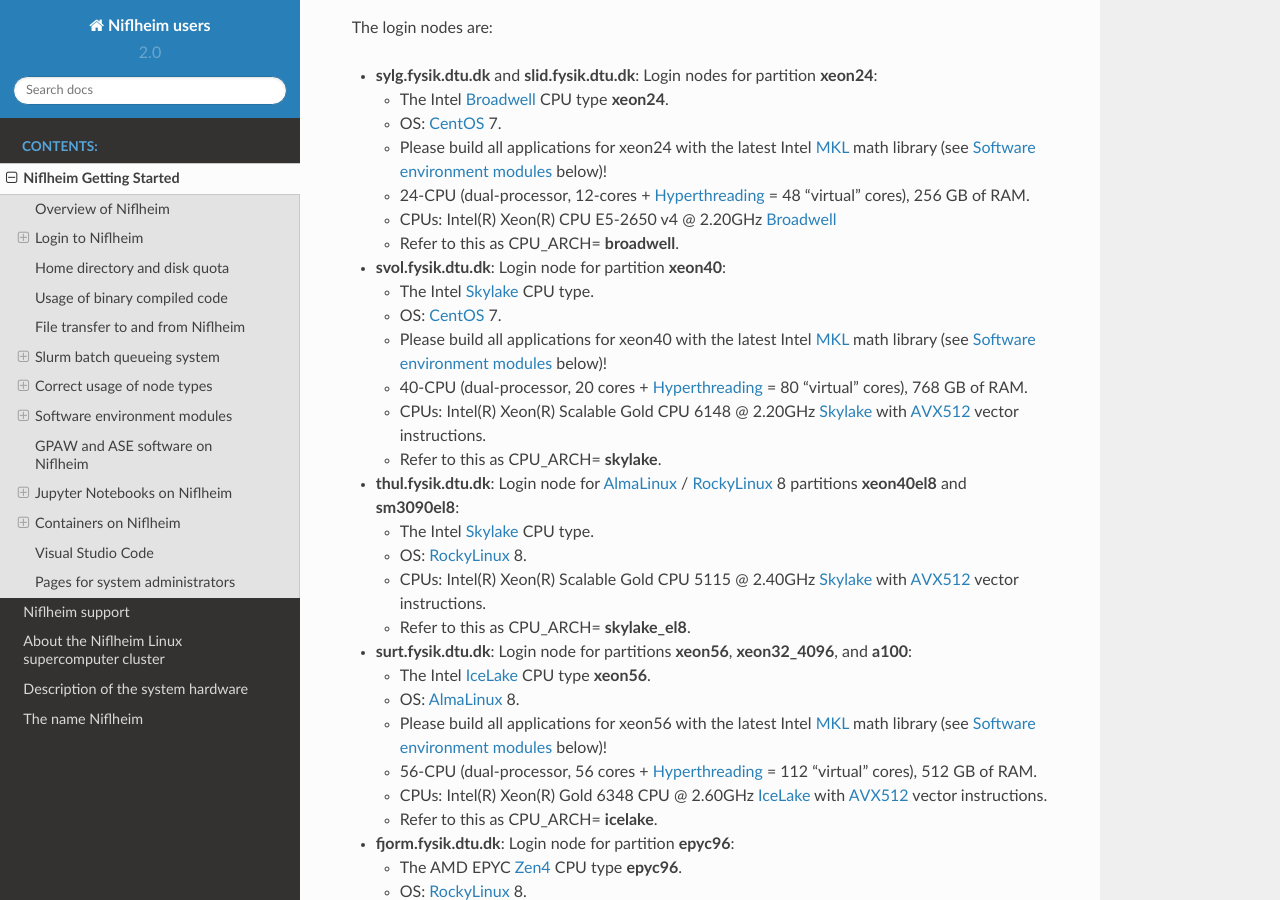
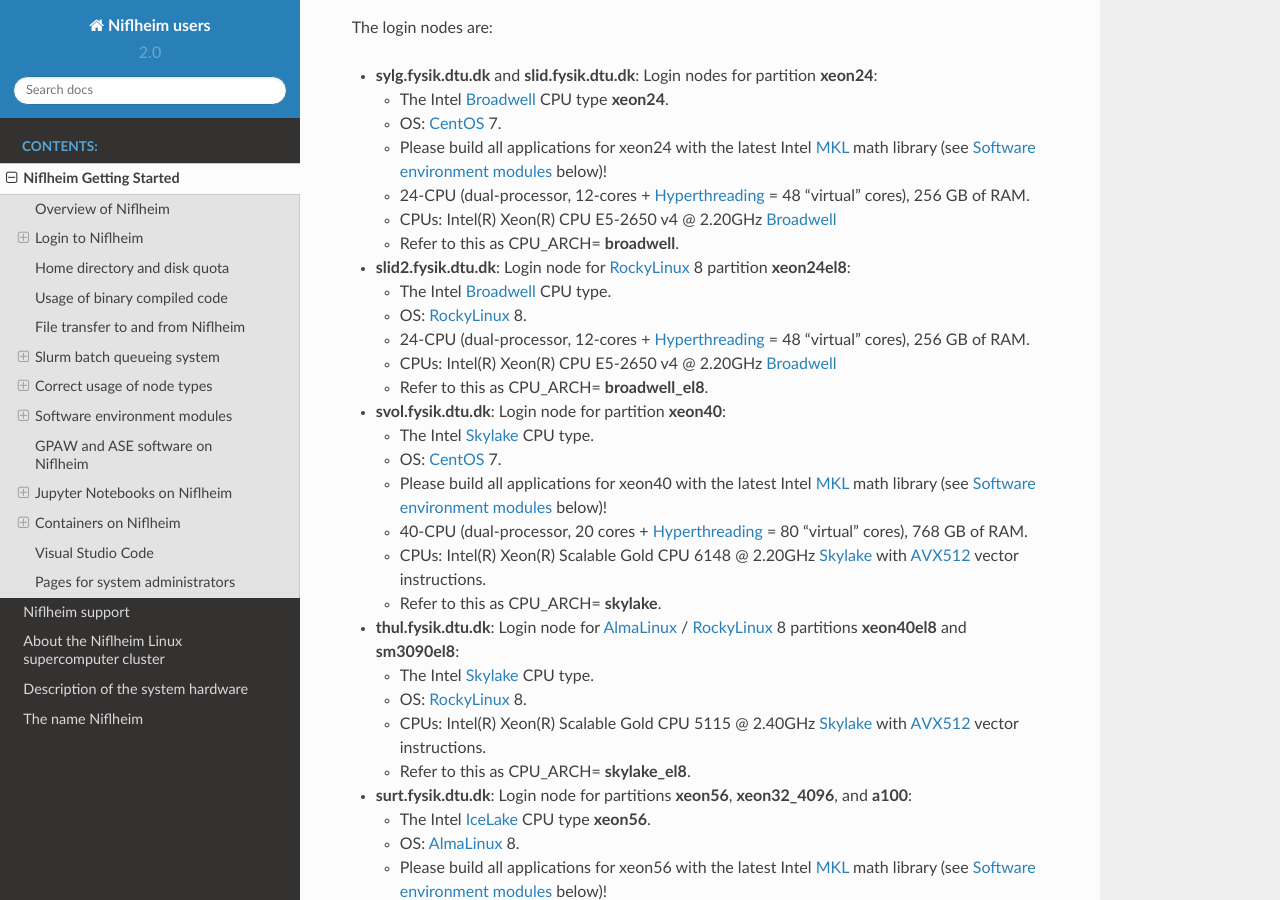
Before and after one commit to OleHolmNielsen/Niflheim_users, a Sphinx documentation site: the page built from docs/Niflheim_Getting_Started.rst, in a window 1280 px wide and 900 px high, scrolled down 760 px. Built offline with Sphinx 7.4.7 and the Read the Docs theme 2.0.0, drawn with Linux system fonts in a browser that asks for light colours.

Commit message:
Added login node slid2

```diff
--- a/docs/Niflheim_Getting_Started.rst
+++ b/docs/Niflheim_Getting_Started.rst
@@ -51,6 +51,14 @@
   * 24-CPU (dual-processor, 12-cores + Hyperthreading_ = 48 "virtual" cores), 256 GB of RAM.
   * CPUs: Intel(R) Xeon(R) CPU E5-2650 v4 @ 2.20GHz Broadwell_
   * Refer to this as CPU_ARCH= **broadwell**.
+
+* **slid2.fysik.dtu.dk**: Login node for RockyLinux_ 8 partition **xeon24el8**:
+
+  * The Intel Broadwell_ CPU type.
+  * OS: RockyLinux_ 8.
+  * 24-CPU (dual-processor, 12-cores + Hyperthreading_ = 48 "virtual" cores), 256 GB of RAM.
+  * CPUs: Intel(R) Xeon(R) CPU E5-2650 v4 @ 2.20GHz Broadwell_
+  * Refer to this as CPU_ARCH= **broadwell_el8**.
 
 * **svol.fysik.dtu.dk**: Login node for partition **xeon40**:
 
```
